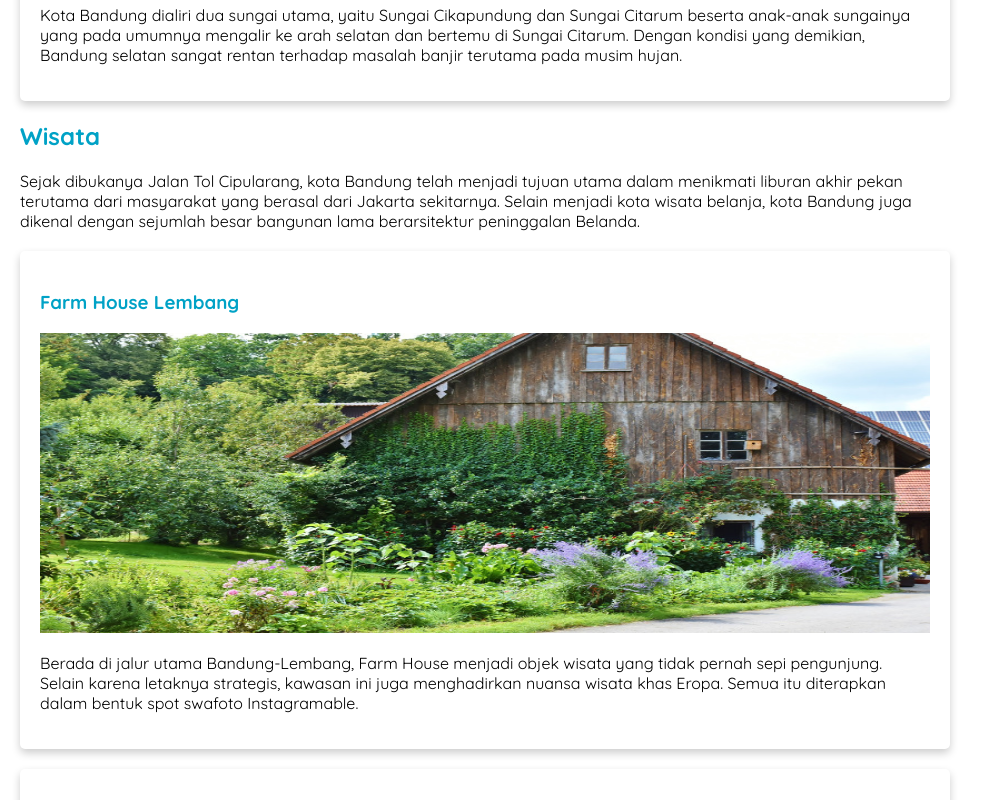
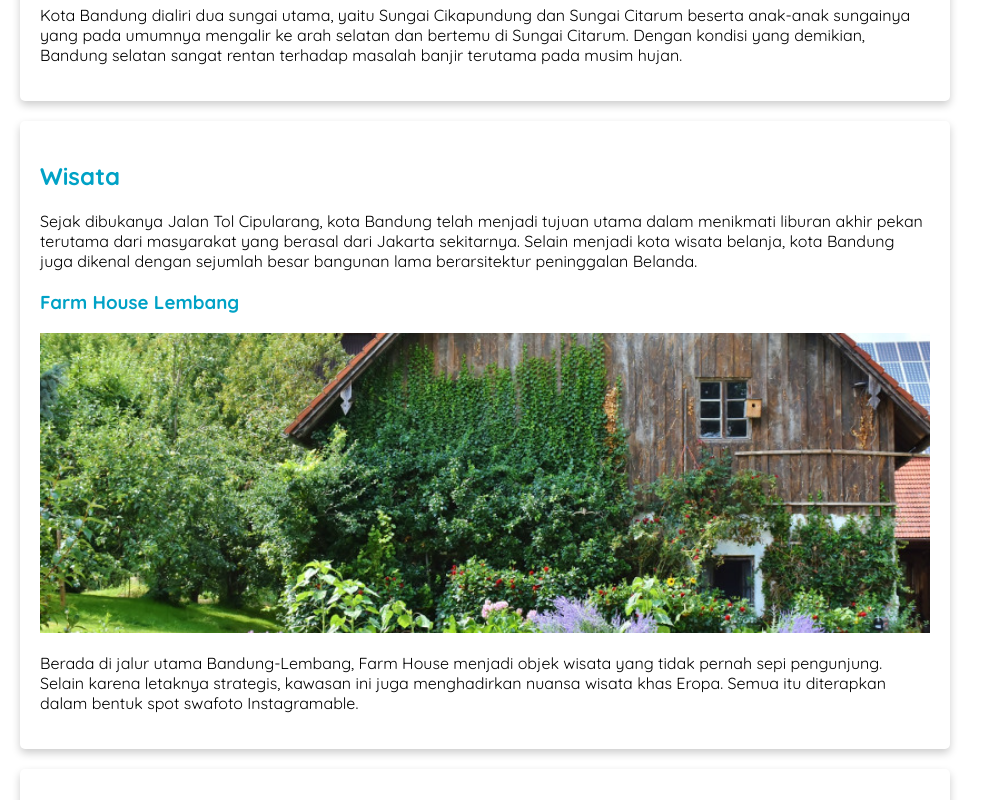
Before and after one commit to ervinanovlianti/artikel-kota-wisata-bandung, a plain HTML site: page index.html in a window 1280 px wide. Shown: the part 1580-2380 px from the top of the page, without its empty margins (0-999 px from the left). Drawn offline with Linux system fonts and the light colour scheme.

Commit message:
update styling aside

```diff
--- a/index.html
+++ b/index.html
@@ -70,7 +70,7 @@
                     yang pada umumnya mengalir ke arah selatan dan bertemu di Sungai Citarum. Dengan kondisi yang
                     demikian, Bandung selatan sangat rentan terhadap masalah banjir terutama pada musim hujan.</p>
             </article>
-            <article id="wisata">
+            <article id="wisata" class="card">
                 <h2>Wisata</h2>
                 <p>Sejak dibukanya Jalan Tol Cipularang, kota Bandung telah menjadi tujuan utama dalam menikmati liburan
                     akhir
@@ -78,9 +78,7 @@
                     terutama dari masyarakat yang berasal dari Jakarta sekitarnya. Selain menjadi kota wisata belanja,
                     kota Bandung juga dikenal dengan sejumlah besar bangunan lama berarsitektur peninggalan Belanda.</p>
 
-            </article>
 
-            <article class="card">
                 <h3>Farm House Lembang</h3>
                 <img src="assets/image/farm-house.jpg" alt="farm house" class="featured-image">
                 <p>Berada di jalur utama Bandung-Lembang, Farm House menjadi objek wisata yang tidak pernah sepi
@@ -120,7 +118,6 @@
             </article>
         </aside>
     </main>
-
     <footer>
         <p>Belajar Dasar Pemrograman Web &#169; 2022, Dicoding Academy</p>
     </footer>
--- a/style.css
+++ b/style.css
@@ -1,5 +1,7 @@
 @import url('https://fonts.googleapis.com/css?family=Quicksand:400,700&display=swap');
-
+* {
+    box-sizing: border-box;
+}
 body {
     font-family: 'Quicksand', sans-serif;
     margin: 0;
@@ -62,12 +64,16 @@ nav a:hover {
 .featured-image {
     width: 100%;
     max-height: 300px;
+    object-fit: cover;
+    object-position: center;
 }
 
 .profile img {
     width: 200px;
 }
-
+.profile{
+    text-align: center;
+}
 .card {
     box-shadow: 0 4px 8px 0 rgba(0, 0, 0, 0.2);
     border-radius: 5px;
```
